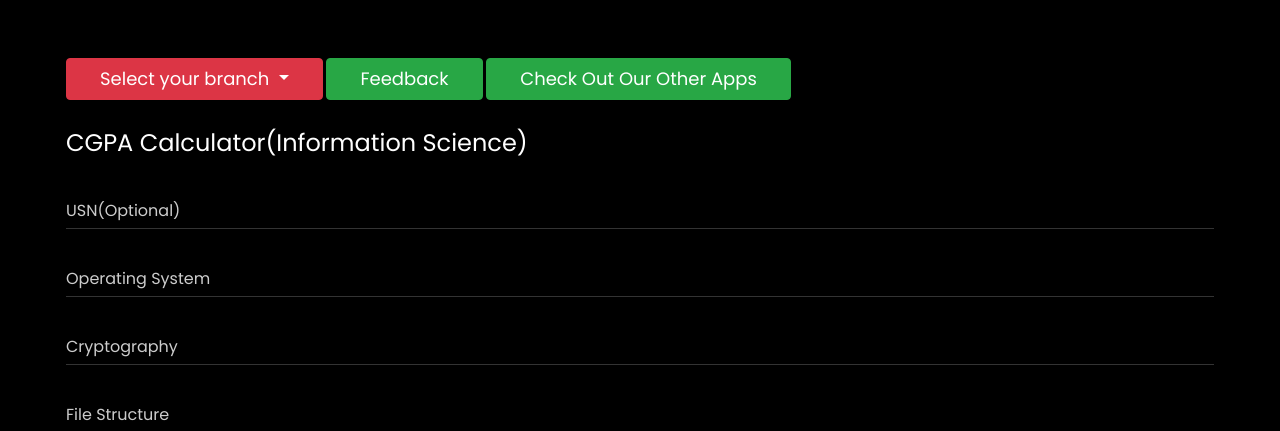
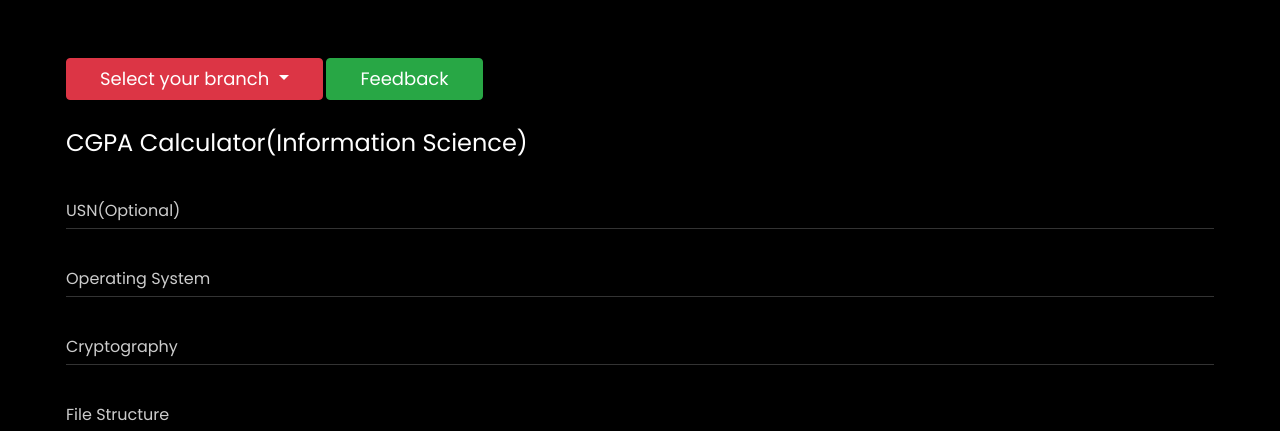
Before and after one commit to manojks1999/cgpa, a Flask app: page / in a window 1280 px wide. Shown: the top 431 px of the page. Run offline with Flask 2, Linux system fonts and the light colour scheme; some libraries are stand-ins or nearby versions.

Commit message:
Update index.html

```diff
--- a/templates/index.html
+++ b/templates/index.html
@@ -87,9 +87,6 @@ Just Saw
 <a href="feedback.html">
 <button type="button" class="btn btn-success">Feedback</button>
 </a>
-<a href="error.html">
-    <button type="button" class="btn btn-success">Check Out Our Other Apps</button>
-    </a>
 
                     <h2 class="title"><br>CGPA Calculator(Information Science)</h2>
 
```
